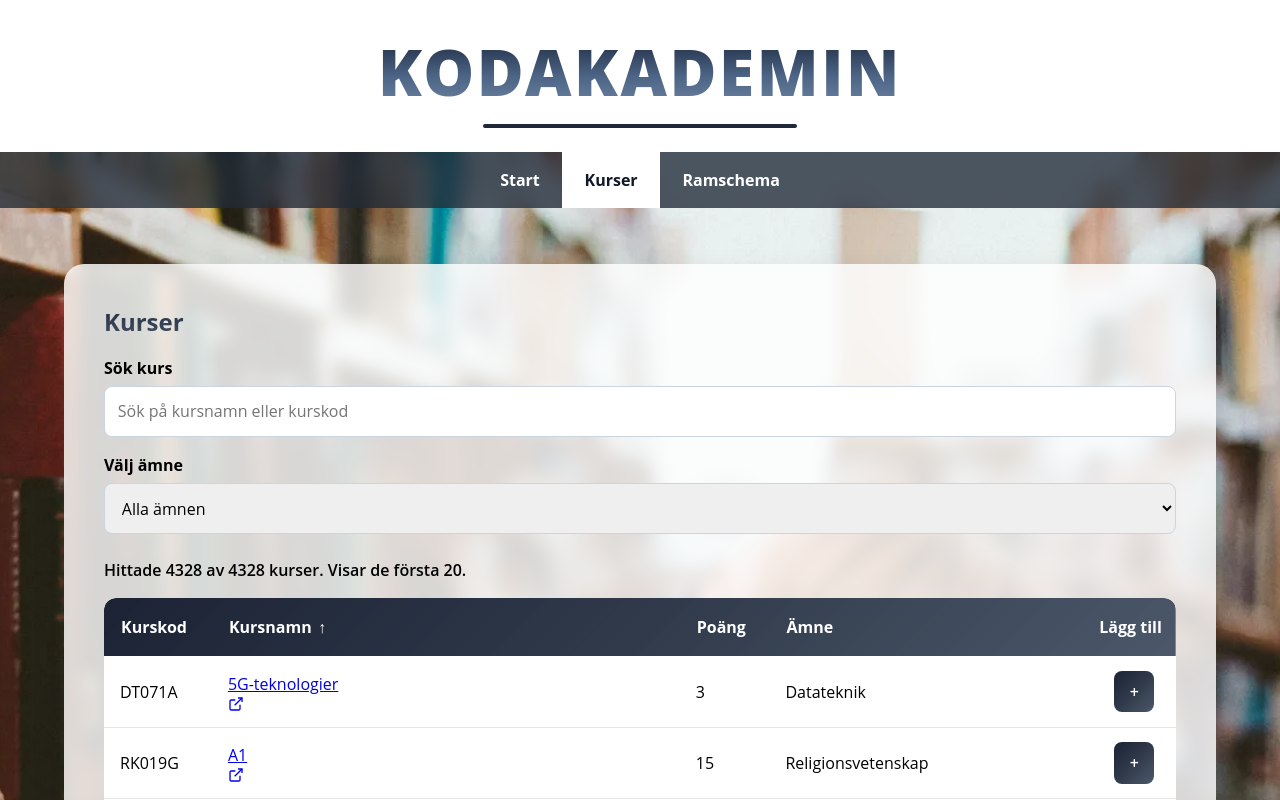
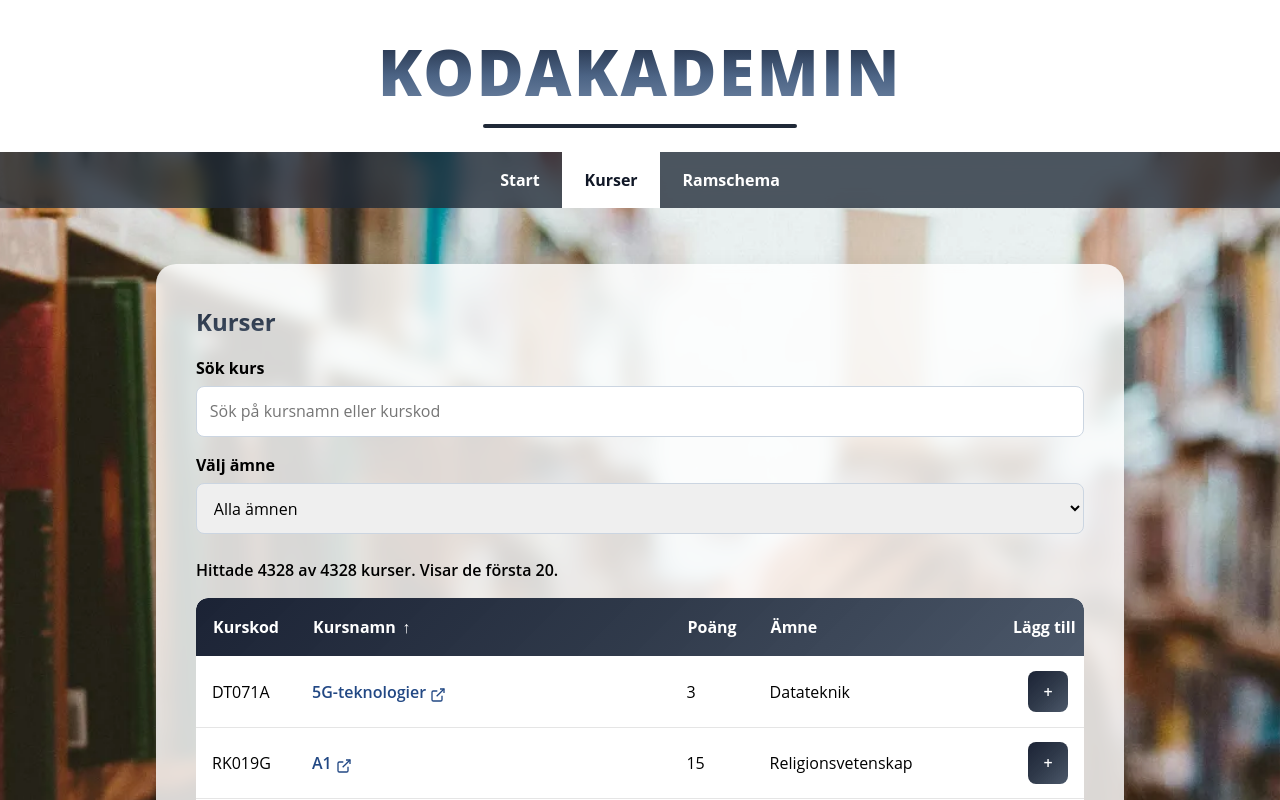
Before and after one commit to fredrikastjernlof/Kodakademin, an Angular app: page /kurser in a window 1280 px wide. Shown: the top 800 px of the page. Built offline with nearby package versions, Linux system fonts and the light colour scheme.

Commit message:
Style coursecards and links to syllabus

```diff
--- a/src/app/pages/courses/courses.scss
+++ b/src/app/pages/courses/courses.scss
@@ -1,5 +1,5 @@
 .courses-page {
-  max-width: 1200px;
+  max-width: 1000px;
   margin: 0 auto;
   padding: 1rem;
 }
@@ -110,6 +110,38 @@ th button:focus-visible {
 td {
   padding: 0.9rem 1rem;
   border-bottom: 1px solid #e5e5e5;
+}
+
+.course-link {
+  display: inline;
+  align-items: center;
+  gap: 0.3rem;
+  color: rgb(34, 72, 132);
+  text-decoration: none;
+  font-weight: 600;
+  transition:
+    color 0.2s ease,
+    text-decoration-color 0.2s ease;
+}
+
+.course-link:visited {
+  color: rgb(101, 124, 157);
+}
+
+.course-link:hover,
+.course-link:focus-visible {
+  color: rgb(15 23 42);
+  text-decoration: underline;
+  text-underline-offset: 0.15rem;
+}
+
+.course-link:active {
+  color: rgb(51 65 85);
+}
+
+.external-icon {
+  display: inline;
+  vertical-align: text-bottom;
 }
 
 th:nth-child(1),
--- a/src/app/pages/schedule/schedule.scss
+++ b/src/app/pages/schedule/schedule.scss
@@ -0,0 +1,131 @@
+.schedule-page {
+    max-width: 1000px;
+    margin: 0 auto;
+    text-align: center;
+    background: rgb(255 255 255 / 0.75);
+    backdrop-filter: blur(8px);
+    border-radius: 1.25rem;
+    padding: clamp(1rem, 4vw, 2.5rem);
+    box-shadow: 0 1rem 2rem rgb(0 0 0 / 0.15);
+}
+
+.schedule-page h2 {
+    margin-bottom: 1rem;
+}
+
+.schedule-summary {
+    display: flex;
+    gap: 2rem;
+    margin-bottom: 1.5rem;
+    justify-content: center;
+}
+
+@media (max-width: 600px) {
+    .schedule-summary {
+        flex-direction: column;
+        gap: 0.5rem;
+    }
+}
+
+.schedule-summary span {
+    font-weight: 700;
+}
+
+.course-list {
+    display: grid;
+    gap: 1rem;
+    list-style: none;
+    padding: 1rem;
+    border-radius: 1rem;
+    grid-template-columns: 1fr;
+    background: linear-gradient(135deg,
+            rgb(15 23 42 / 0.95),
+            rgb(30 41 59 / 0.92),
+            rgb(51 65 85 / 0.88));
+    backdrop-filter: blur(12px);
+
+}
+
+.course-list li {
+    display: flex;
+}
+
+.course-card {
+    background: white;
+    display: flex;
+    flex-direction: column;
+    gap: 0.5rem;
+    padding: 1rem;
+    border-radius: 0.75rem;
+    width: 100%;
+    text-align: left;
+}
+
+.course-card h4 {
+    font-size: 1.1rem;
+    font-weight: 700;
+}
+
+.course-card span {
+    font-weight: 700;
+}
+
+.course-link {
+    display: inline;
+    align-items: center;
+    gap: 0.3rem;
+    color: rgb(34, 72, 132);
+    text-decoration: none;
+    font-weight: 600;
+    transition:
+        color 0.2s ease,
+        text-decoration-color 0.2s ease;
+}
+
+.course-link:visited {
+    color: rgb(101, 124, 157);
+}
+
+.course-link:hover,
+.course-link:focus-visible {
+    color: rgb(15 23 42);
+    text-decoration: underline;
+    text-underline-offset: 0.15rem;
+}
+
+.course-link:active {
+    color: rgb(51 65 85);
+}
+
+.external-icon {
+    display: inline;
+    vertical-align: text-bottom;
+}
+
+.course-card button {
+    margin-top: auto;
+    padding: 0.5rem;
+    background: linear-gradient(135deg,
+            rgb(15 23 42 / 0.95),
+            rgb(30 41 59 / 0.92),
+            rgb(51 65 85 / 0.88));
+    backdrop-filter: blur(12px);
+    color: white;
+    border: none;
+    border-radius: 0.5rem;
+    cursor: pointer;
+}
+
+
+@media (min-width: 580px) {
+
+    .course-list {
+        grid-template-columns: repeat(2, 1fr);
+    }
+}
+
+@media (min-width: 800px) {
+    .course-list {
+        grid-template-columns: repeat(3, 1fr);
+    }
+}
```
